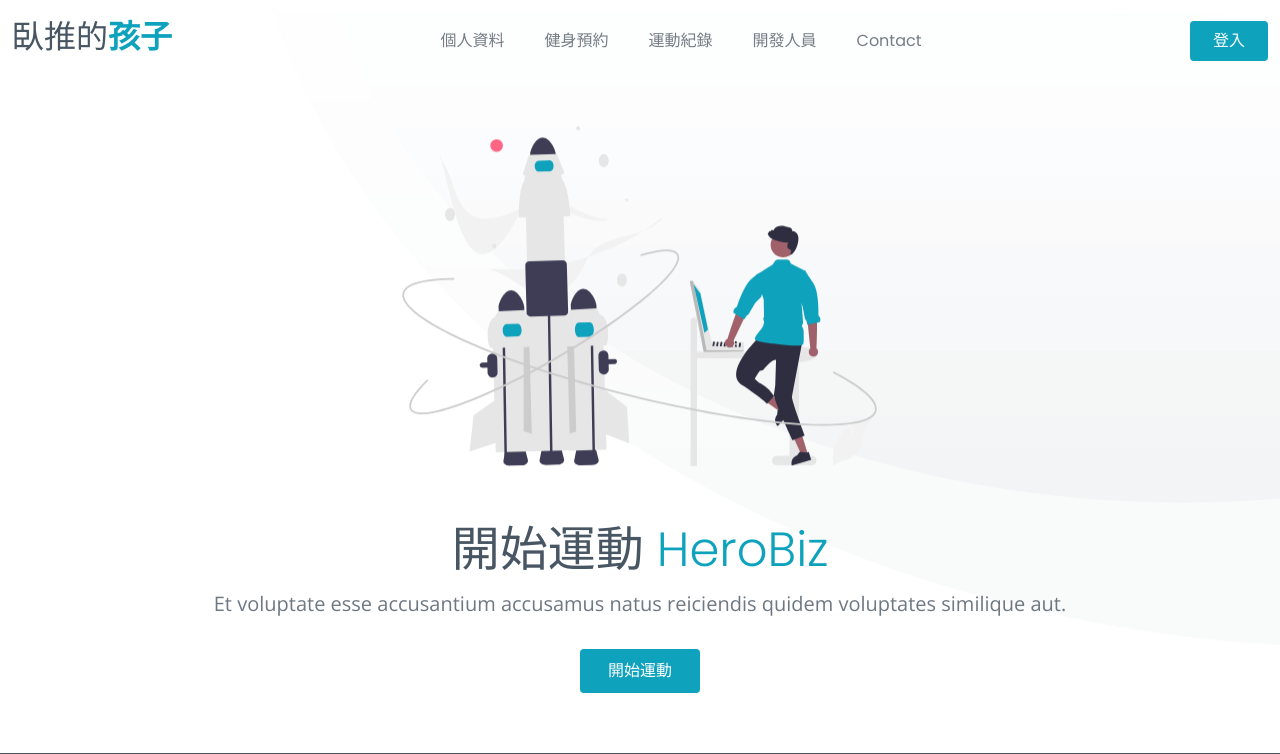
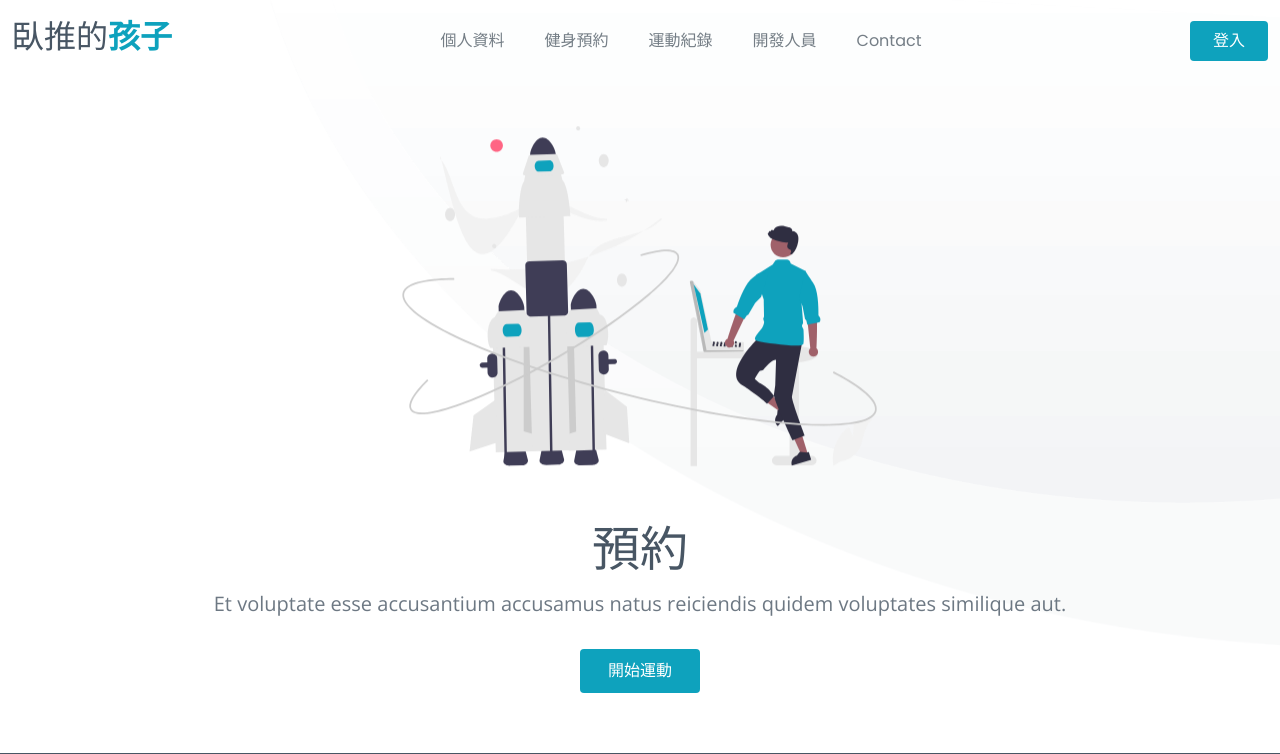
Before and after one commit to 113204/Zhuanti_System, a Django app: page /appointment/ in a window 1280 px wide. Shown: the top 754 px of the page. Run offline with Django 4.2, Linux system fonts and the light colour scheme; some libraries are stand-ins or nearby versions.

Commit message:
edit : html

```diff
--- a/HeroBiz/templates/appointment.html
+++ b/HeroBiz/templates/appointment.html
@@ -131,7 +131,7 @@
     <div class="container d-flex flex-column justify-content-center align-items-center text-center position-relative"
          data-aos="zoom-out">
         <img src="/static/img/hero-carousel/hero-carousel-3.svg" class="img-fluid animated">
-        <h2>開始運動 <span>HeroBiz</span></h2>
+        <h2>預約 <span></span></h2>
 <!--        <div class="hero-container" data-aos="fade-in">-->
 <!--            <h1>Alex Smith</h1>-->
 <!--            <p>I'm <span class="typed" data-typed-items="Designer, Developer, Freelancer, Photographer"></span></p>-->
--- a/HeroBiz/templates/development.html
+++ b/HeroBiz/templates/development.html
@@ -131,7 +131,7 @@
     <div class="container d-flex flex-column justify-content-center align-items-center text-center position-relative"
          data-aos="zoom-out">
         <img src="/static/img/hero-carousel/hero-carousel-3.svg" class="img-fluid animated">
-        <h2>開始運動 <span>HeroBiz</span></h2>
+        <h2>開發人員 <span>HeroBiz</span></h2>
 <!--        <div class="hero-container" data-aos="fade-in">-->
 <!--            <h1>Alex Smith</h1>-->
 <!--            <p>I'm <span class="typed" data-typed-items="Designer, Developer, Freelancer, Photographer"></span></p>-->
--- a/HeroBiz/templates/record.html
+++ b/HeroBiz/templates/record.html
@@ -131,7 +131,7 @@
     <div class="container d-flex flex-column justify-content-center align-items-center text-center position-relative"
          data-aos="zoom-out">
         <img src="/static/img/hero-carousel/hero-carousel-3.svg" class="img-fluid animated">
-        <h2>開始運動 <span>HeroBiz</span></h2>
+        <h2>紀錄 <span>HeroBiz</span></h2>
 <!--        <div class="hero-container" data-aos="fade-in">-->
 <!--            <h1>Alex Smith</h1>-->
 <!--            <p>I'm <span class="typed" data-typed-items="Designer, Developer, Freelancer, Photographer"></span></p>-->
```
